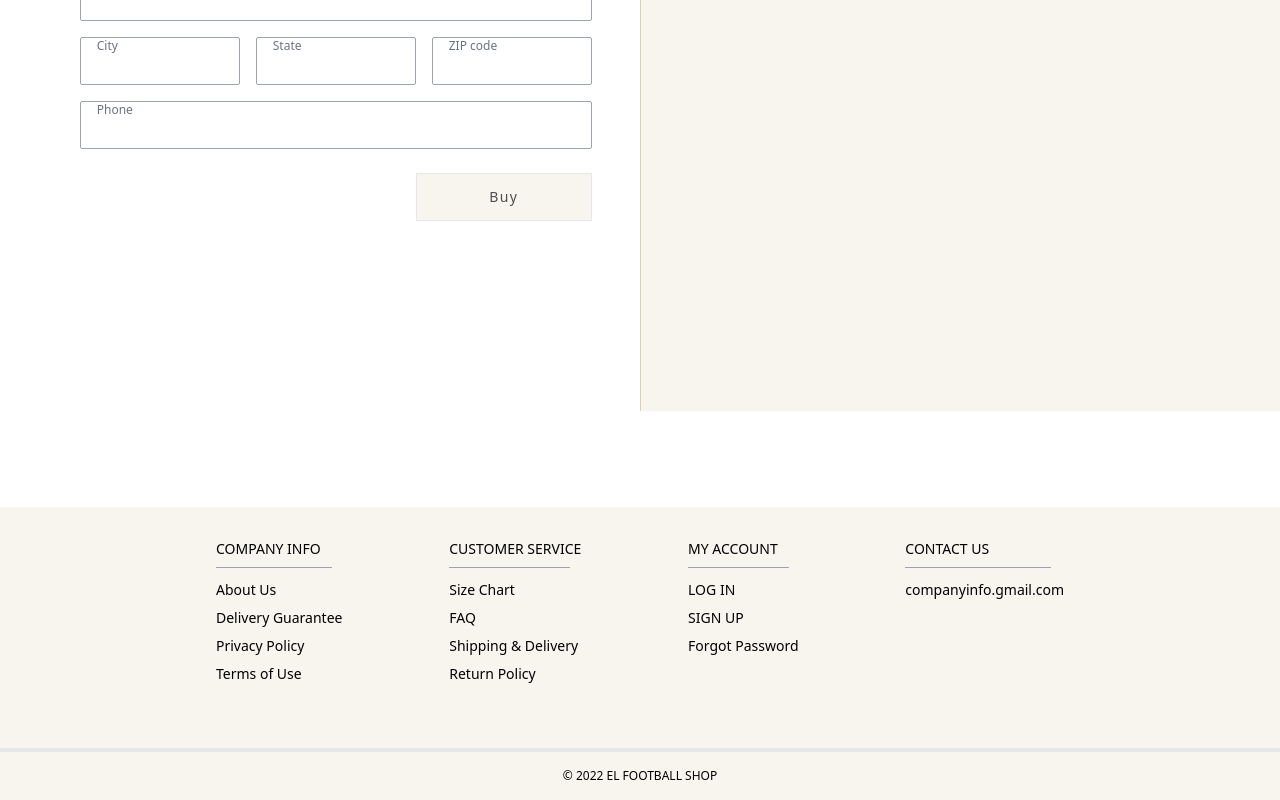
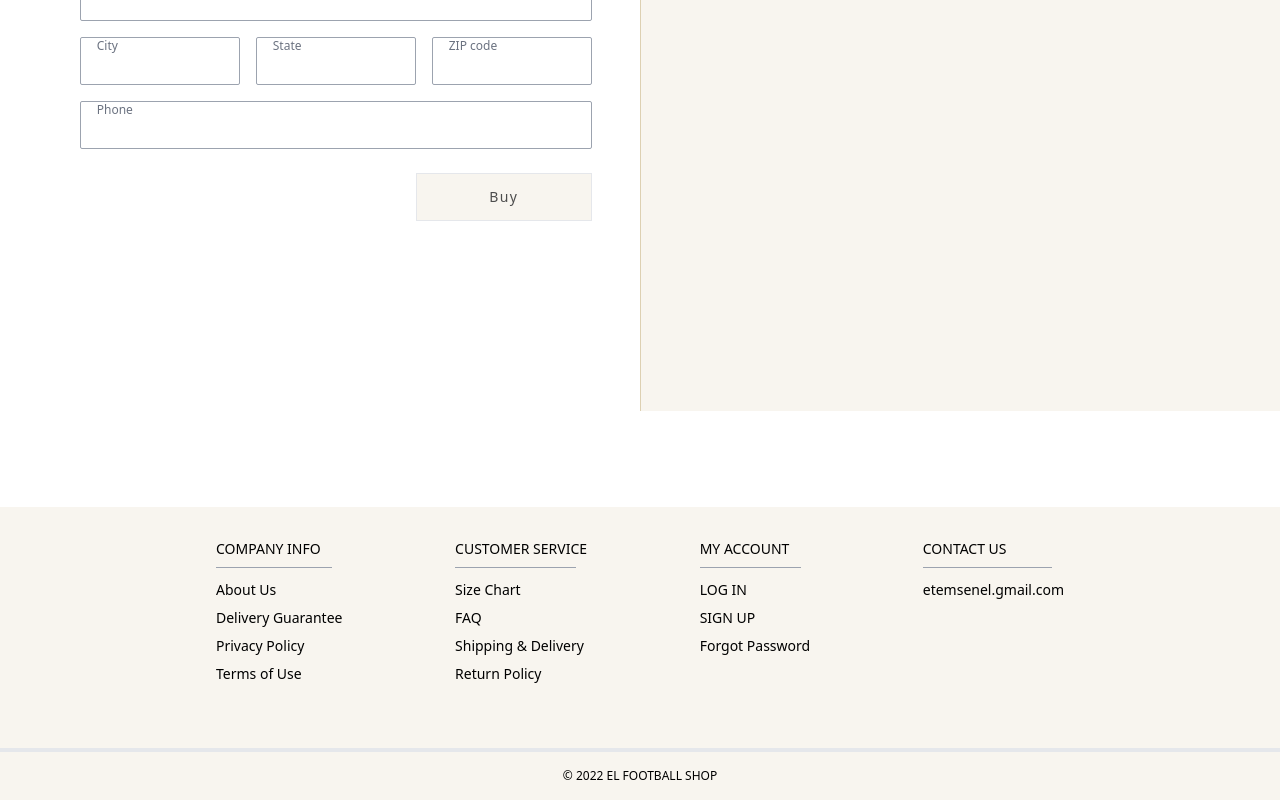
Before and after one commit to etrafa/shopify, a Next.js app: page /checkouts in a window 1280 px wide. Shown: the part 537-1337 px from the top of the page. Built offline with nearby package versions, Linux system fonts and the light colour scheme; no server answers.

Commit message:
contact us email changed.

```diff
--- a/components/Footer/Footer.tsx
+++ b/components/Footer/Footer.tsx
@@ -64,7 +64,7 @@ const Footer = () => {
           <h2>CONTACT US</h2>
           <hr className="mt-2 w-11/12 border-gray-400 " />
           <p className="mt-3 cursor-pointer hover:underline">
-            companyinfo.gmail.com
+            etemsenel.gmail.com
           </p>
         </div>
       </div>
```
